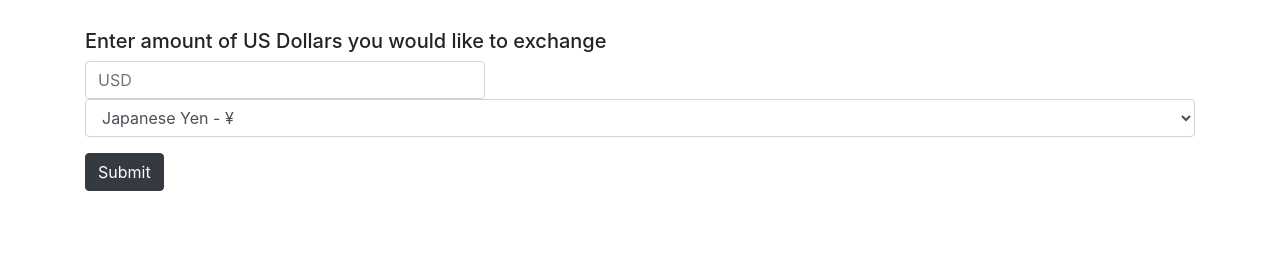
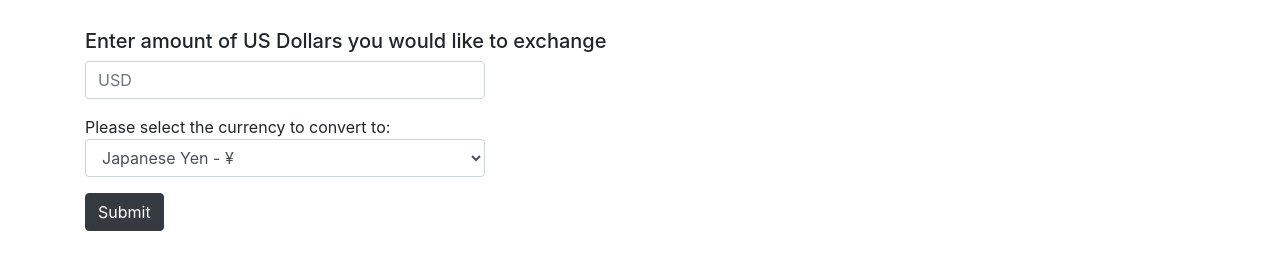
Before and after one commit to EllieLilithFox/currency-exchanger, a website built with webpack: page src/index.html in a window 1280 px wide. Shown: the part 179-448 px from the top of the page. Built offline with nearby package versions, Linux system fonts and the light colour scheme.

Commit message:
adjust form css add jpy to currency class

```diff
--- a/src/index.html
+++ b/src/index.html
@@ -11,7 +11,10 @@
       <form>
         <div class="form-group">
           <input class="form-control usd" type="number" min="0.00" step="0.01" placeholder="USD">
-          <select class="form-control" id="currency-dropdown">
+        </div>
+        <div class="form-group">
+          <label for="currency-dropdown" class="dropdown-label">Please select the currency to convert to:</label>
+          <select class="form-control currency-dropdown">
             <option value="jpy">Japanese Yen - ¥</option>
             <option value="eur">Euro - €</option>
             <option value="krw">South Korean Won - ₩</option>
--- a/src/styles.css
+++ b/src/styles.css
@@ -1,3 +1,11 @@
 .usd {
   width: 400px;
 }
+
+.currency-dropdown {
+  width: 400px;
+}
+
+.dropdown-label {
+  margin-bottom: 0px;
+}
```
